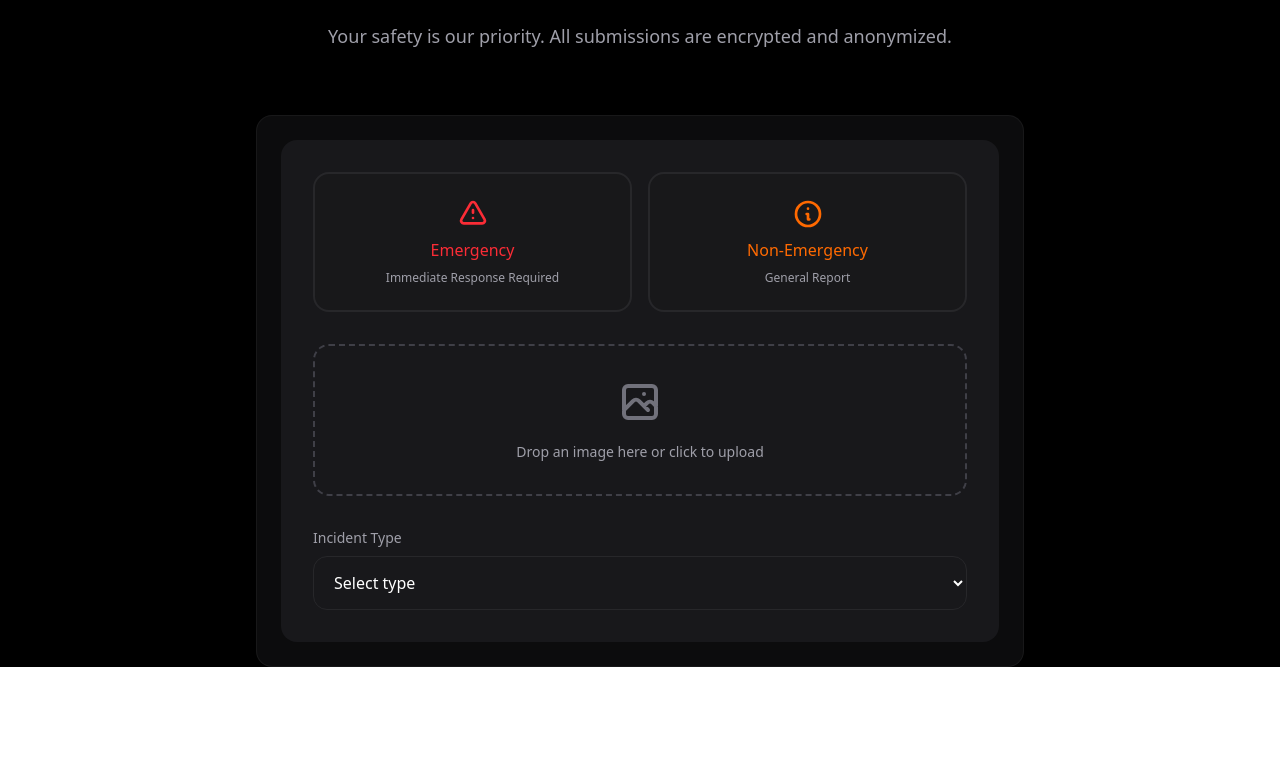
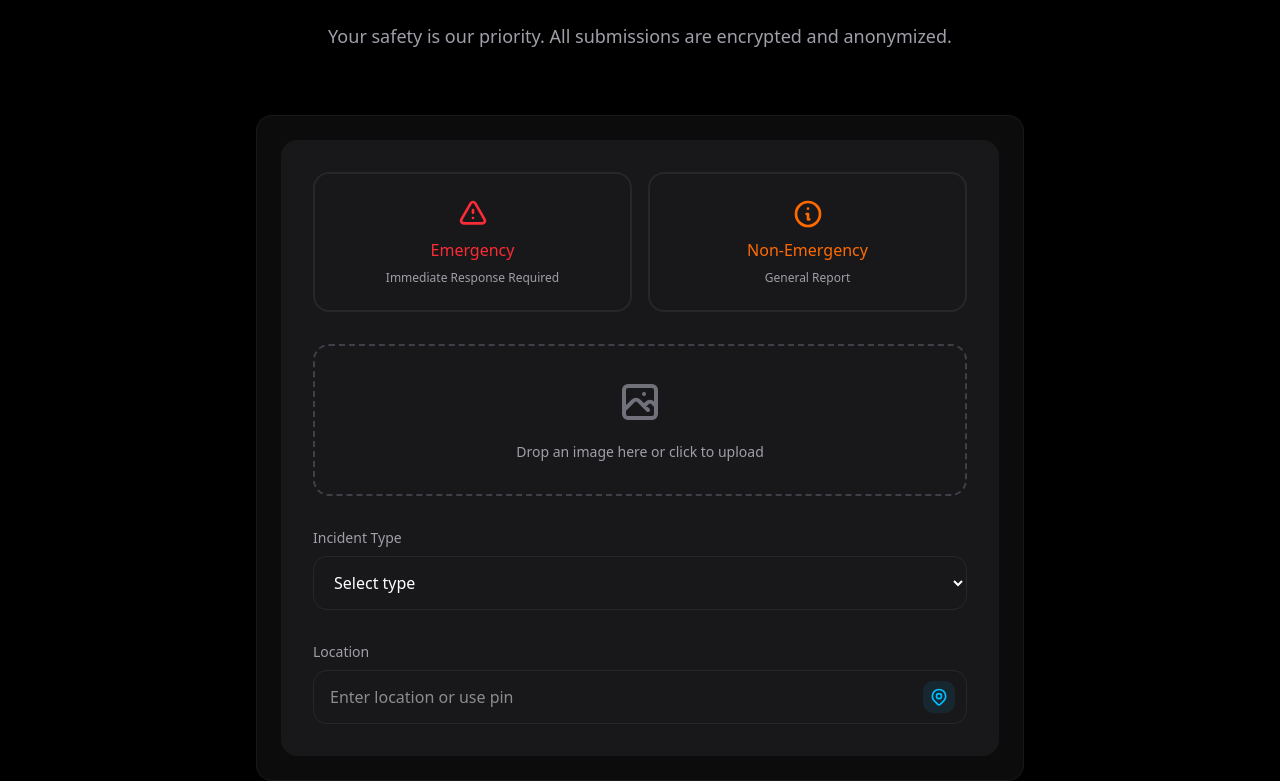
Before and after one commit to harsh6183/QuikAid, a Next.js app: page /submit-reports in a window 1280 px wide. Shown: the part 318-1099 px from the top of the page. Before the commit the page ends 985 px from the top, so only its background shows below. Built offline with nearby package versions, Linux system fonts and the light colour scheme.

Commit message:
Changes in map

```diff
--- a/app/globals.css
+++ b/app/globals.css
@@ -1,5 +1,8 @@
 @import "tailwindcss";
 @import "tw-animate-css";
+@import "leaflet/dist/leaflet.css";
+
+
 
 @custom-variant dark (&:is(.dark *));
 
--- /dev/null
+++ b/components/report/LocationInput.tsx
@@ -0,0 +1,172 @@
+// @ts-nocheck
+import { useState } from "react";
+
+interface LocationInputProps {
+  value: string;
+  onChange: (value: string) => void;
+  onCoordinatesChange?: (lat: number | null, lng: number | null) => void;
+}
+
+export function LocationInput({
+  value,
+  onChange,
+  onCoordinatesChange,
+}: LocationInputProps) {
+  const [isGettingLocation, setIsGettingLocation] = useState(false);
+  const [locationError, setLocationError] = useState<string | null>(null);
+
+  const getLocation = async () => {
+    setIsGettingLocation(true);
+    setLocationError(null);
+
+    try {
+      if (!navigator.geolocation) {
+        throw new Error("Geolocation is not supported by your browser");
+      }
+
+      const position = await new Promise<GeolocationPosition>(
+        (resolve, reject) => {
+          navigator.geolocation.getCurrentPosition(
+            resolve,
+            (error) => {
+              switch (error.code) {
+                case error.PERMISSION_DENIED:
+                  reject(
+                    new Error(
+                      "Please allow location access in your browser settings"
+                    )
+                  );
+                  break;
+                case error.POSITION_UNAVAILABLE:
+                  reject(new Error("Location information is unavailable"));
+                  break;
+                case error.TIMEOUT:
+                  reject(new Error("Location request timed out"));
+                  break;
+                default:
+                  reject(new Error("An unknown error occurred"));
+              }
+            },
+            {
+              enableHighAccuracy: true,
+              timeout: 10000,
+              maximumAge: 0,
+            }
+          );
+        }
+      );
+
+      const { latitude, longitude } = position.coords;
+      onCoordinatesChange?.(latitude, longitude);
+
+      // 🔄 Reverse geocode with OpenStreetMap
+      const res = await fetch(
+        `https://nominatim.openstreetmap.org/reverse?lat=${latitude}&lon=${longitude}&format=json`,
+        {
+          headers: {
+            "User-Agent": "QuickAidApp/1.0 (your@email.com)",
+          },
+        }
+      );
+
+      if (!res.ok) throw new Error("Failed to fetch address");
+
+      const data = await res.json();
+      const address = data.display_name || `${latitude}, ${longitude}`;
+
+      onChange(address);
+    } catch (error) {
+      console.error("Location error:", error);
+      setLocationError(
+        error instanceof Error ? error.message : "Unable to get your location"
+      );
+    } finally {
+      setIsGettingLocation(false);
+    }
+  };
+
+  return (
+    <div className="space-y-2">
+      <label className="block text-sm font-medium text-zinc-400">
+        Location
+      </label>
+      <div className="relative">
+        <input
+          type="text"
+          value={value}
+          onChange={(e) => onChange(e.target.value)}
+          placeholder="Enter location or use pin"
+          className="w-full rounded-xl bg-zinc-900/50 border border-zinc-800 pl-4 pr-12 py-3.5 text-white transition-colors duration-200 focus:outline-none focus:ring-2 focus:ring-sky-500/40"
+        />
+        <button
+          type="button"
+          onClick={getLocation}
+          className="absolute right-3 top-1/2 -translate-y-1/2 p-1.5 rounded-lg bg-sky-500/10 text-sky-400 hover:bg-sky-500/20 transition-colors duration-200 disabled:opacity-50 disabled:cursor-not-allowed"
+          disabled={isGettingLocation}
+          title="Get current location"
+        >
+          {isGettingLocation ? (
+            <svg
+              className="animate-spin h-5 w-5"
+              xmlns="http://www.w3.org/2000/svg"
+              fill="none"
+              viewBox="0 0 24 24"
+            >
+              <circle
+                className="opacity-25"
+                cx="12"
+                cy="12"
+                r="10"
+                stroke="currentColor"
+                strokeWidth="4"
+              ></circle>
+              <path
+                className="opacity-75"
+                fill="currentColor"
+                d="M4 12a8 8 0 018-8V0C5.373 0 0 5.373 0 12h4zm2 5.291A7.962 7.962 0 014 12H0c0 3.042 1.135 5.824 3 7.938l3-2.647z"
+              ></path>
+            </svg>
+          ) : (
+            <svg
+              className="h-5 w-5"
+              fill="none"
+              viewBox="0 0 24 24"
+              stroke="currentColor"
+            >
+              <path
+                strokeLinecap="round"
+                strokeLinejoin="round"
+                strokeWidth={2}
+                d="M17.657 16.657L13.414 20.9a1.998 1.998 0 01-2.827 0l-4.244-4.243a8 8 0 1111.314 0z"
+              />
+              <path
+                strokeLinecap="round"
+                strokeLinejoin="round"
+                strokeWidth={2}
+                d="M15 11a3 3 0 11-6 0 3 3 0 016 0z"
+              />
+            </svg>
+          )}
+        </button>
+      </div>
+      {locationError && (
+        <p className="text-sm text-red-400 flex items-center gap-2">
+          <svg
+            className="h-4 w-4"
+            fill="none"
+            viewBox="0 0 24 24"
+            stroke="currentColor"
+          >
+            <path
+              strokeLinecap="round"
+              strokeLinejoin="round"
+              strokeWidth={2}
+              d="M12 9v2m0 4h.01m-6.938 4h13.856c1.54 0 2.502-1.667 1.732-3L13.732 4c-.77-1.333-2.694-1.333-3.464 0L3.34 16c-.77 1.333.192 3 1.732 3z"
+            />
+          </svg>
+          {locationError}
+        </p>
+      )}
+    </div>
+  );
+}
--- a/components/report/ReportForm.tsx
+++ b/components/report/ReportForm.tsx
@@ -2,6 +2,7 @@
 
 import { useState, useCallback } from "react";
 import crypto from "crypto";
+import { LocationInput } from "./LocationInput";
 
 const REPORT_TYPES = [
   "Theft",
@@ -203,6 +204,19 @@ export function ReportForm({ onComplete }: ReportFormProps) {
       </select>
     </div>
 
+    {/* Location */}
+    <LocationInput
+      value={formData.location}
+      onChange={(value) =>
+        setFormData((prev) => ({ ...prev, location: value }))
+      }
+      onCoordinatesChange={(lat, lng) =>
+        setCoordinates({
+          latitude: lat,
+          longitude: lng,
+        })
+      }
+      />
 
 
   </form>
--- a/package.json
+++ b/package.json
@@ -11,10 +11,12 @@
   "dependencies": {
     "class-variance-authority": "^0.7.1",
     "clsx": "^2.1.1",
+    "leaflet": "^1.9.4",
     "lucide-react": "^0.525.0",
     "next": "15.4.2",
     "react": "19.1.0",
     "react-dom": "19.1.0",
+    "react-leaflet": "^5.0.0",
     "tailwind-merge": "^3.3.1"
   },
   "devDependencies": {
```
Also changed, not shown: 2 other files (tests, documents, lock files or other folders). Lines whose indentation alone changed are shown as unchanged.
